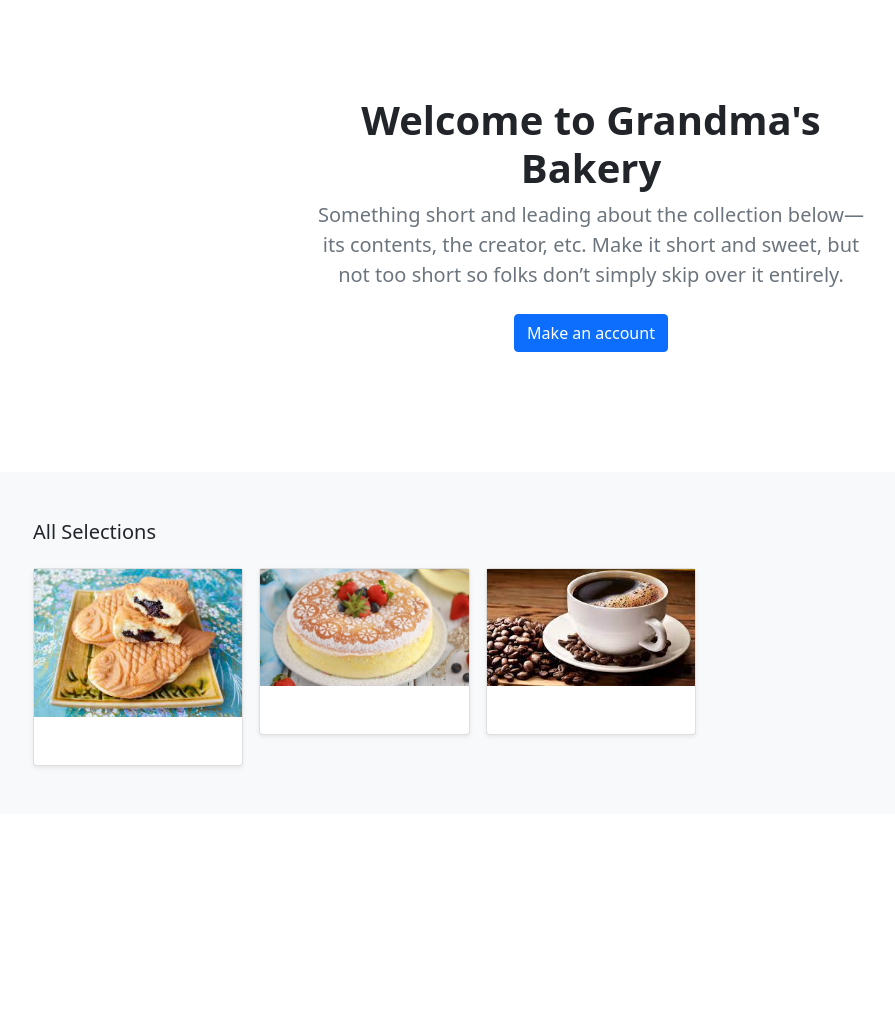
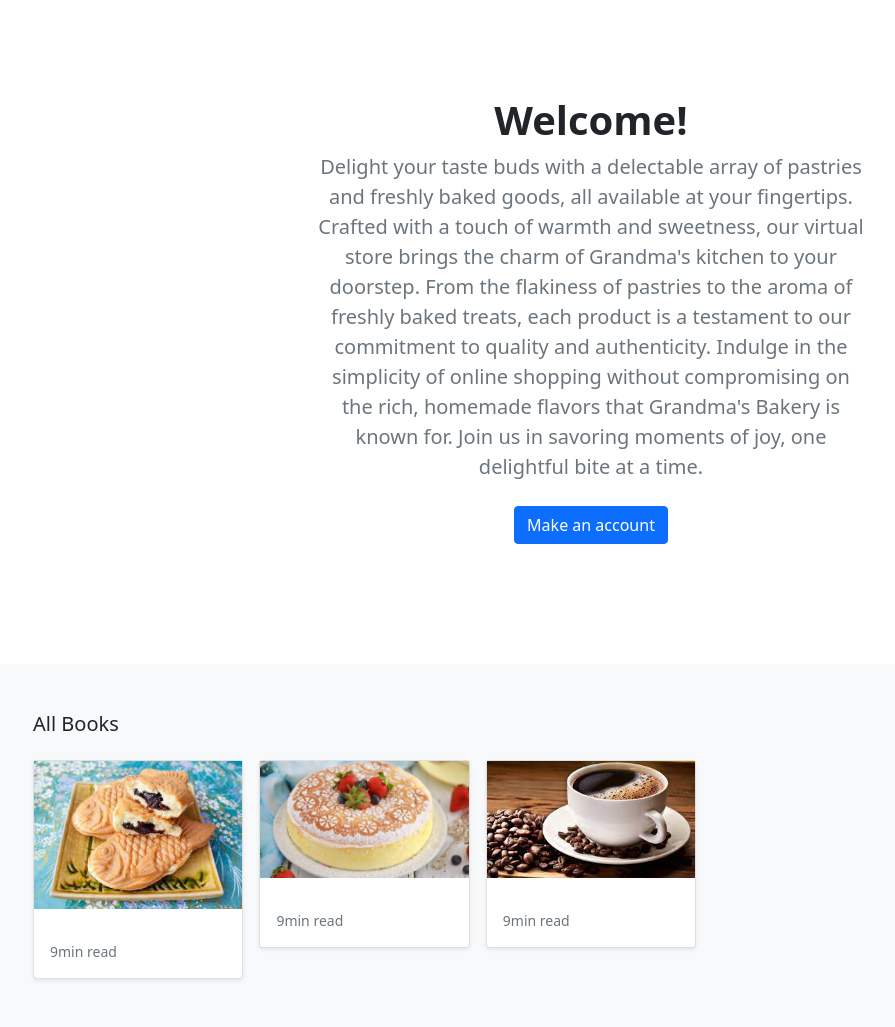
Before and after one commit to RedEcks/grandma-bakery, a Django app: page / in a window 1280 px wide. Shown: the part 57-1084 px from the top of the page, without its empty margins (49-944 px from the left). Before the commit the page ends 826 px from the top, so only its background shows below. Run offline with Django 4.2, Linux system fonts and the light colour scheme; data comes from the database, SQL or seed files in the repository; both versions use the stored data as it was after the commit.

Commit message:
Created detail page

```diff
--- a/backend/settings.py
+++ b/backend/settings.py
@@ -65,6 +65,8 @@ TEMPLATES = [
                 "django.template.context_processors.request",
                 "django.contrib.auth.context_processors.auth",
                 "django.contrib.messages.context_processors.messages",
+
+                "store.views.categories",
             ],
         },
     },
--- a/store/urls.py
+++ b/store/urls.py
@@ -6,4 +6,6 @@ app_name = 'store'
 
 urlpatterns = [
     path('', views.all_products, name='all_products'),
+    path('item/<slug:slug>/', views.product_detail, name='product_detail'),
+    # path('search/<slug:category_slug>/', views.category_list, name='category_list'),
 ]
--- a/store/views.py
+++ b/store/views.py
@@ -1,4 +1,4 @@
-from django.shortcuts import render
+from django.shortcuts import render, get_object_or_404
 from .models import Category,Product
 # Create your views here.
 
@@ -11,3 +11,7 @@ def categories(request):
 def all_products(request):
     products=Product.objects.all()
     return render(request, 'store/home.html',{'products': products})
+
+def product_detail(request, slug):
+    product = get_object_or_404(Product, slug=slug, in_stock=True)
+    return render(request,'store/products/detail.html',{'product':product})
--- a/templates/store/home.html
+++ b/templates/store/home.html
@@ -9,9 +9,8 @@
   <section class="py-5 text-center container">
     <div class="row py-lg-5">
       <div class="col-lg-6 col-md-8 mx-auto">
-        <h1 class="h1 fw-bold">Welcome to Grandma's Bakery</h1>
-        <p class="lead text-muted">Something short and leading about the collection below—its contents, the creator,
-          etc. Make it short and sweet, but not too short so folks don’t simply skip over it entirely.</p>
+        <h1 class="h1 fw-bold">Welcome!</h1>
+        <p class="lead text-muted"> Delight your taste buds with a delectable array of pastries and freshly baked goods, all available at your fingertips. Crafted with a touch of warmth and sweetness, our virtual store brings the charm of Grandma's kitchen to your doorstep. From the flakiness of pastries to the aroma of freshly baked treats, each product is a testament to our commitment to quality and authenticity. Indulge in the simplicity of online shopping without compromising on the rich, homemade flavors that Grandma's Bakery is known for. Join us in savoring moments of joy, one delightful bite at a time.</p>
         <p>
           <a href="#" class="btn btn-primary my-2">Make an account</a>
         </p>
@@ -22,7 +21,7 @@
   <div class="album py-5 bg-light">
     <div class="container">
 
-      <div class="pb-3 h5">All Selections</div>
+      <div class="pb-3 h5">All Books</div>
       <div class="row row-cols-1 row-cols-sm-2 row-cols-md-5 g-3">
 
         {% for product in products %}
@@ -35,6 +34,7 @@
                 <a class="text-dark text-decoration-none" href="{{ product.get_absolute_url }}">{{ product.title }}</a>
               </p>
               <div class="d-flex justify-content-between align-items-center">
+                <small class="text-muted">9min read</small>
               </div>
             </div>
           </div>
```
Also changed, not shown: templates/store/products/detail.html (added, +46 -0 lines), db.sqlite3.
